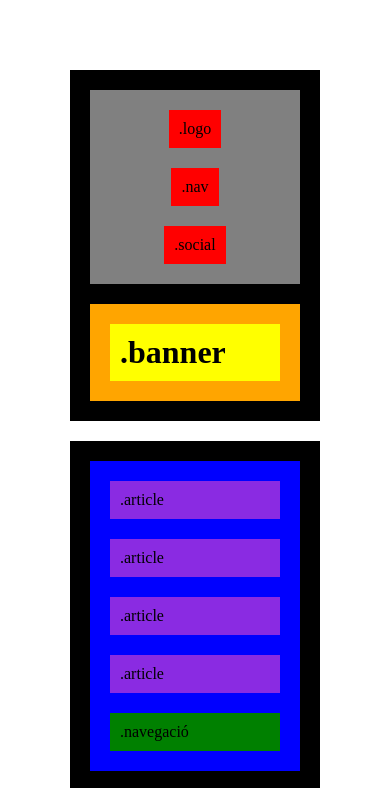
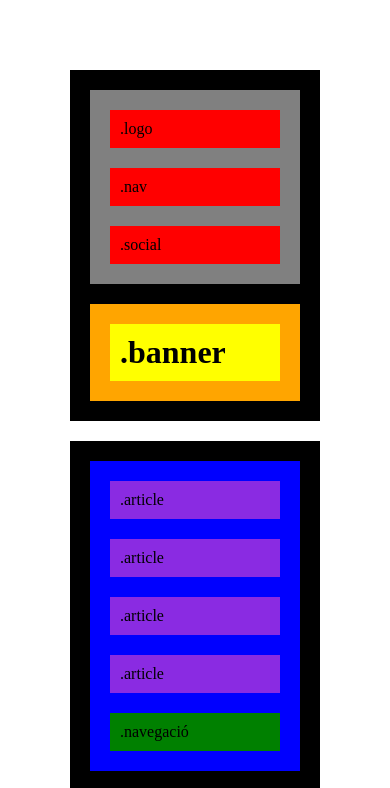
Before and after one commit to Xelinizate/Sprint1-Tema1, a plain HTML site: page Index.html in a window 390 px wide. Shown: the top 788 px of the page. Drawn offline with Linux system fonts and the light colour scheme.

Commit message:
Modificació

```diff
--- a/diseny.css
+++ b/diseny.css
@@ -27,8 +27,7 @@
     .menu{
         background: grey;
         display: flex;
-        flex-flow: row nowrap;
-        align-items: center;
+        flex-flow: row wrap;
 
 
     }
@@ -108,11 +107,20 @@
         flex-direction: column;
     }
     .menu{
+        flex-flow: row wrap;
         flex-direction: column;
-        height: auto;
-        justify-content: center;
+    }
 
+    .logo{
+        flex: 0 1 auto;
     }
+    .nav{
+        flex: 0 1 auto;
+    }
+    .social{
+        flex: 0 1 auto;
+    }
+
 
     .aside{
         flex-direction: column;
```
